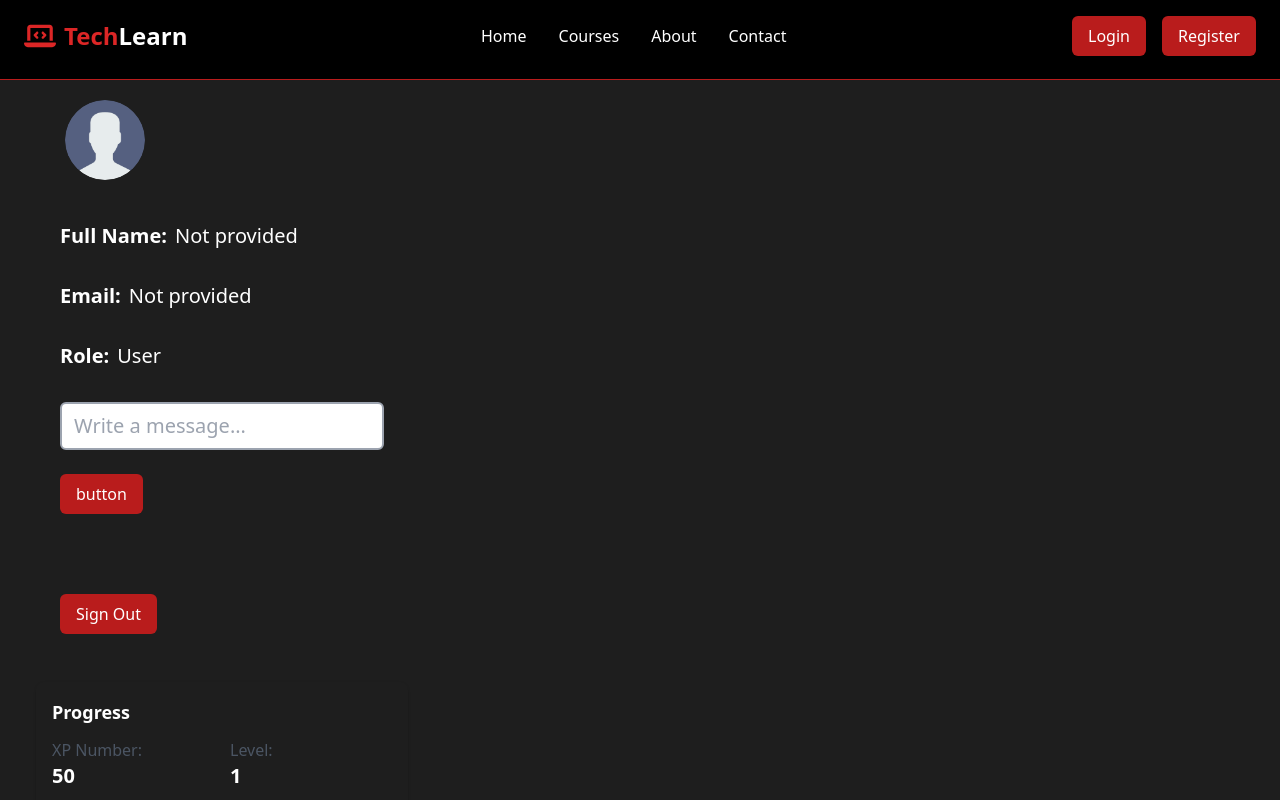
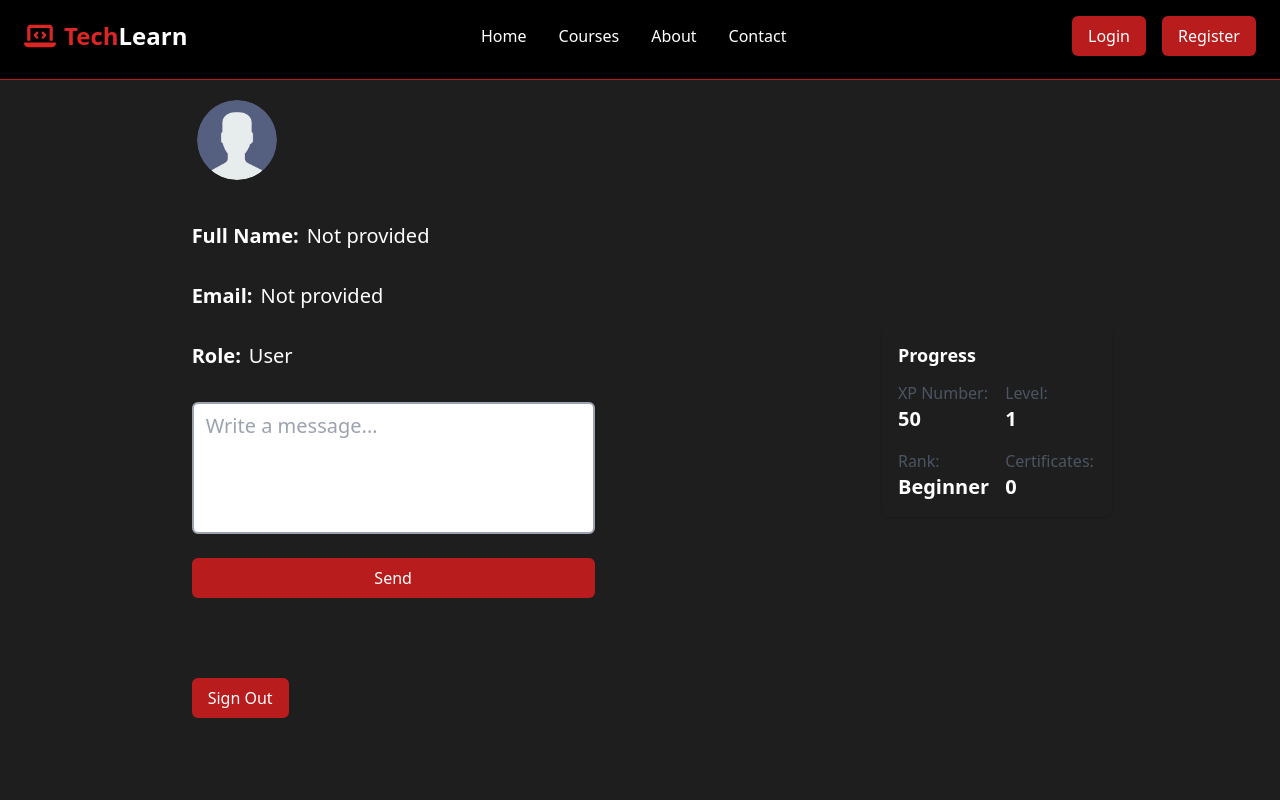
Before and after one commit to MohamedReda-Foshi/IT_AcademyPlatform, a Next.js app in the folder client/: page /Profile in a window 1280 px wide. Shown: the top 800 px of the page. Built offline with nearby package versions, Linux system fonts and the light colour scheme; no server answers.

Commit message:
ignore the node_modules

```diff
--- a/client/app/Courses/[courseId]/page.tsx
+++ b/client/app/Courses/[courseId]/page.tsx
@@ -65,7 +65,7 @@ export default async function CoursePage({ params }: { params: Promise<{ courseI
             <h1 className="text-4xl md:text-5xl font-bold text-red-600 mb-4">{firstOne?.NameCourse}</h1>
             <p className="text-lg text-white mb-6">{firstOne?.DescriptionCourse}</p>
             <Link href={`/Courses/${firstOne?._id}/Lesson/${firstOne?._id}`}>
-              <Button button="Get Started" type={"button"} />
+              <Button button="Get Started" type={"button"} w=''/>
             </Link>
           </div>
 
--- a/client/app/Profile/page.tsx
+++ b/client/app/Profile/page.tsx
@@ -13,11 +13,11 @@ export default async function ProfilePage() {
     const defaultAvatar = "/avatar.png";
 
     return (
-        <div className='flex p-9 min-h-[100px]'>
-            <div className=" py-10 rounded-lg">
+        <div className='flex p-9'>
+            <div className="flex justify-around items-center py-10 w-full ">
                 <div className="items-center justify-center flex border-gray-400 rounded-2xl">
                     <div className='flex flex-col gap-8 rounded-lg p-6'>
-                        <div className="flex justify-center w-[90px] h-[90px] overflow-hidden">
+                        <div className="flex justify-center w-[90px] h-[90px] gap-2 overflow-hidden">
                             <Image
                                 className="rounded-full"
                                 src={user?.image ?? defaultAvatar}
@@ -29,35 +29,40 @@ export default async function ProfilePage() {
                             />
                         </div>
                         <div className='flex flex-row gap-2 items-center'>
-                            <h1 className='text-xl font-semibold'>Full Name:</h1>
+                            <h1 className='text-xl font-bold'>Full Name:</h1>
                             <h1 className='text-xl'>{user?.name || 'Not provided'}</h1>
                         </div>
                         <div className='flex flex-row gap-2 items-center'>
-                            <h1 className='text-xl font-semibold'>Email:</h1>
+                            <h1 className='text-xl font-bold'>Email:</h1>
                             <p className='text-xl'>{user?.email || 'Not provided'}</p>
                         </div>
                         <div className='flex flex-row gap-2 items-center'>
-                            <h1 className='text-xl font-semibold'>Role:</h1>
+                            <h1 className='text-xl font-bold'>Role:</h1>
                             <p className='text-xl capitalize'>{user?.role || 'user'}</p>
                         </div>
                         <div className="flex flex-col gap-2">
-                            <input
-                                type="text"
+                            <textarea rows={4} cols={30}
+                            name='message'
+                            className='text-xl border-2 border-gray-400 rounded-md px-3 py-2 w-full text-black focus:outline-none focus:border-blue-500 resize-none'
+                            placeholder='Write a message...'
+                            ></textarea>
+                                {/* type="text"
                                 className='text-xl border-2 border-gray-400 rounded-md px-3 py-2 w-full text-black focus:outline-none focus:border-blue-500'
                                 placeholder='Write a message...'
-                            />
-                            <Button button='button' type={"button"}/>
+
+                            /> */}
+                            <Button button='Send' type={"button"} w={'full'}/>
                         </div>
                         <div>
                             {user?.role === 'admin' && (
                                 <a href="AdminPage">
-                                <Button button='Admin Panel' type={"button"} /></a>)
+                                <Button button='Admin Panel' type={"button"} w={''} /></a>)
                             }
                         </div>
                         <SignOut />
                     </div>
                 </div>
-                <div className="mt-6 p-4  rounded-lg shadow">
+                <div className="mt-6 p-4 rounded-lg shadow">
                     <h2 className="text-lg font-semibold mb-3">Progress</h2>
                     <div className="grid grid-cols-2 gap-4">
                         <div>
--- a/client/app/_components/AuthNav.tsx
+++ b/client/app/_components/AuthNav.tsx
@@ -16,10 +16,10 @@ export default function AuthNav() {
     ) : (
     <div className="flex space-x-4">
       <Link href="/auth/Login">
-          <Button button="Login" type={"button"}/>
+          <Button button="Login" type={"button"} w={""}/>
       </Link>
       <Link href="/auth/Register">
-          <Button button="Register" type={"button"}/>
+          <Button button="Register" type={"button"} w={""}/>
       </Link>
     </div>
   )
--- a/client/app/auth/Login/page.tsx
+++ b/client/app/auth/Login/page.tsx
@@ -100,7 +100,7 @@ export default function LoginPage() {
               Password
             </label>
           </div>
-          <Button button={isLoading ? 'Logging in...' : 'Login'} type={"submit"} />
+          <Button button={isLoading ? 'Logging in...' : 'Login'} type={"submit"} w='' />
         </form>
 
         <p className="mt-6 text-center text-gray-400">
--- a/client/app/auth/Register/page.tsx
+++ b/client/app/auth/Register/page.tsx
@@ -162,7 +162,7 @@ export default function RegisterForm() {
             </label>
           </div>
 
-          <Button button={loading ? 'Registering...' : 'Register'} type={"submit"} />
+          <Button button={loading ? 'Registering...' : 'Register'} type={"submit"} w='' />
         </form>
 
         <p className="mt-6 text-center text-gray-400">
--- a/client/app/components/Button.tsx
+++ b/client/app/components/Button.tsx
@@ -4,8 +4,9 @@ import React from 'react'
 interface ButtonProps {
   button: string;
   type: "button" | "submit" | "reset" | undefined;
-  disabled?: boolean
-  className?: string
+  disabled?: boolean;
+  className?: string;
+  w: string;
 }
 
 function Button(props: ButtonProps) {
@@ -13,7 +14,7 @@ function Button(props: ButtonProps) {
     <div className='py-4'>
       <button
         disabled={props.disabled}
-        className={`bg-red-700 hover:bg-red-800 px-4 py-2 rounded-md transition ${
+        className={`bg-red-700 w-${props.w} hover:bg-red-800 px-4 py-2 rounded-md transition ${
                     props.disabled ? 'opacity-50 cursor-not-allowed' : ''}`
                   }
         type={props.type}
```
Also changed, not shown: 1 other file (tests, documents, lock files or other folders).
